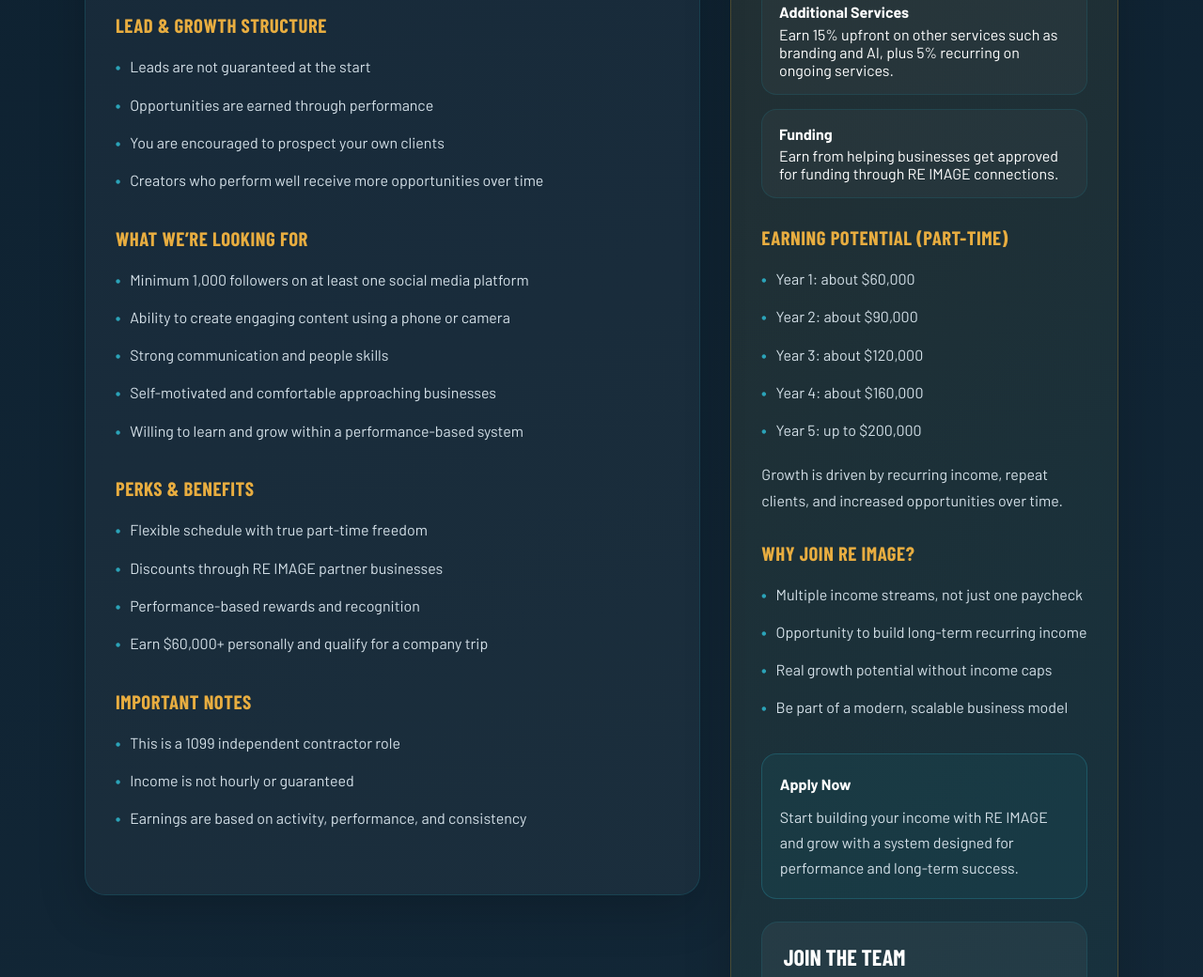
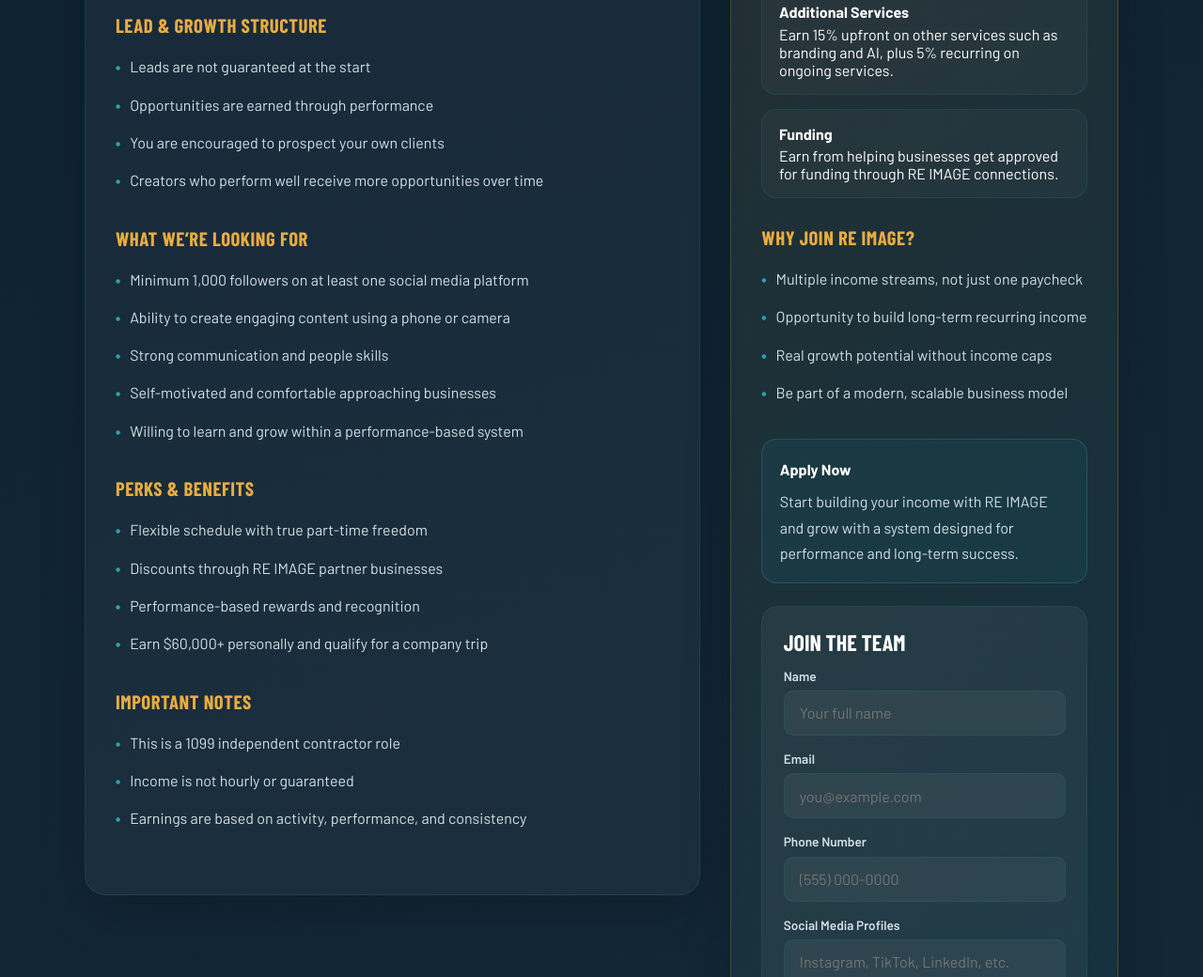
Before and after one commit to ahmadfaraj4000-gif/Reimage, a plain HTML site: page careers.html in a window 1280 px wide. Shown: the part 1130-2170 px from the top of the page at 94% size. Drawn offline with nearby package versions, Linux system fonts and the light colour scheme; a web font is replaced by a local one.

Commit message:
Add files via upload

```diff
--- a/careers.html
+++ b/careers.html
@@ -210,18 +210,6 @@
         </div>
 
         <div class="block">
-          <h3>Earning Potential (Part-Time)</h3>
-          <ul>
-            <li>Year 1: about $60,000</li>
-            <li>Year 2: about $90,000</li>
-            <li>Year 3: about $120,000</li>
-            <li>Year 4: about $160,000</li>
-            <li>Year 5: up to $200,000</li>
-          </ul>
-          <p class="muted" style="margin-top:.8rem;">Growth is driven by recurring income, repeat clients, and increased opportunities over time.</p>
-        </div>
-
-        <div class="block">
           <h3>Why Join RE IMAGE?</h3>
           <ul>
             <li>Multiple income streams, not just one paycheck</li>
```
